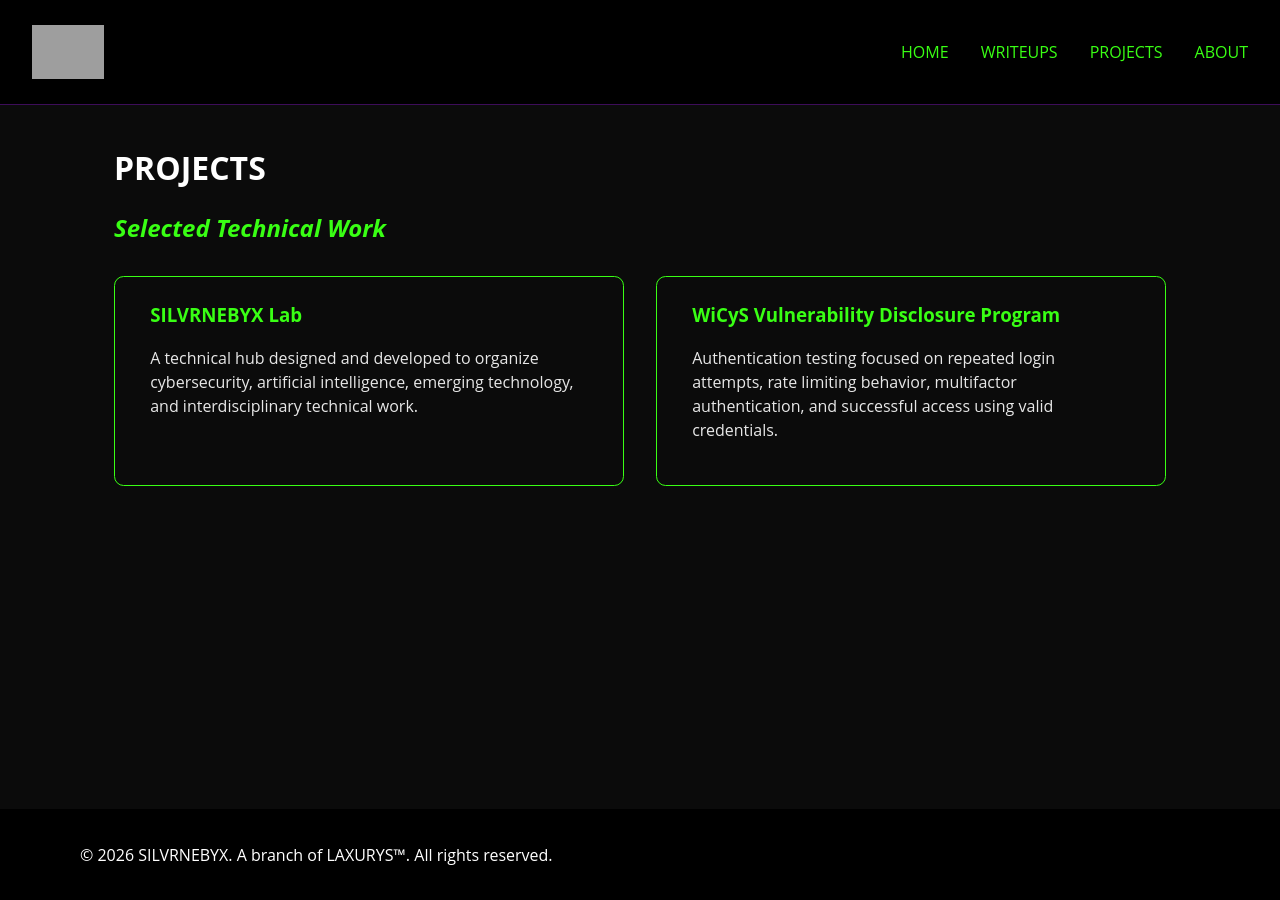
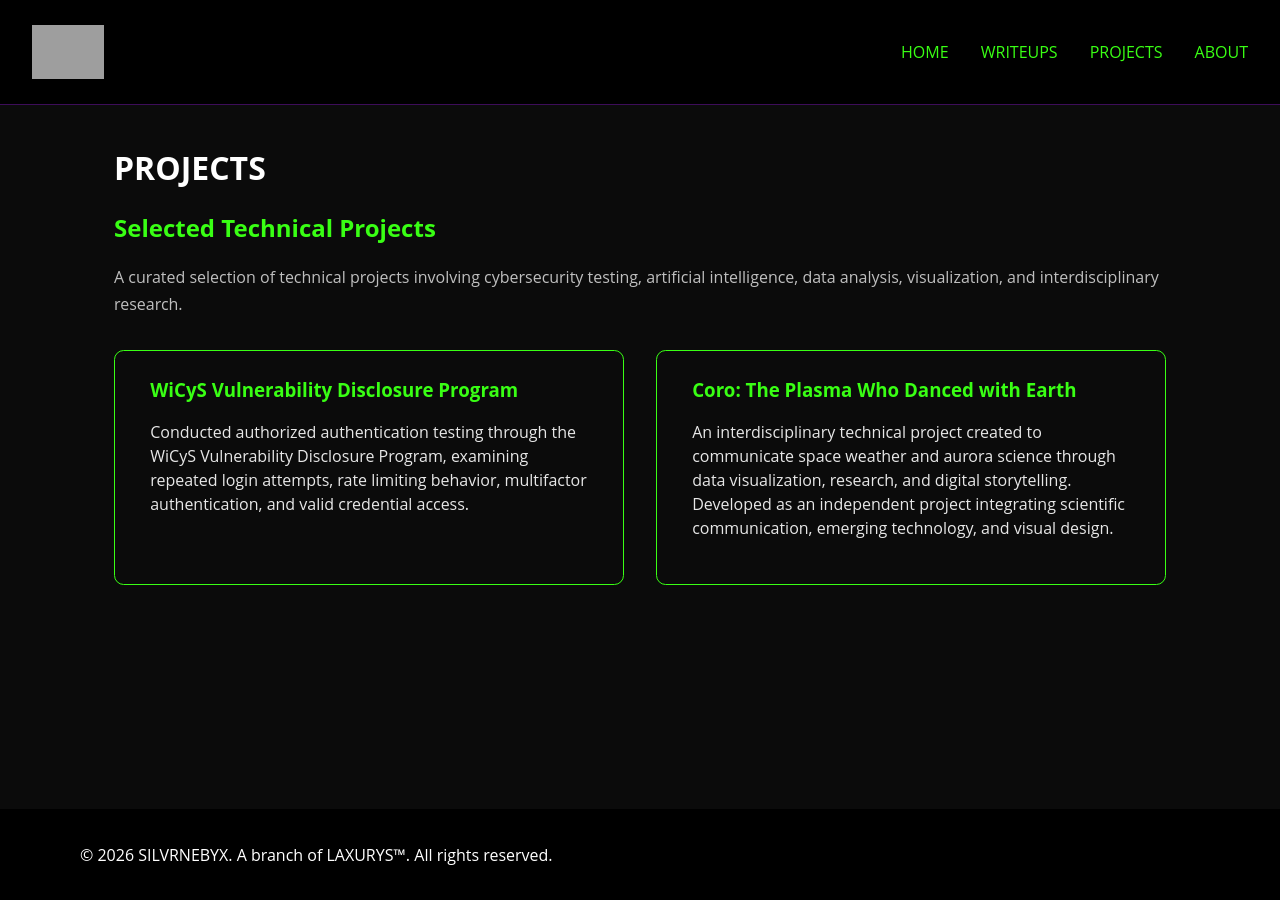
Before and after one commit to glsanclem/silvrnebyxlab, a Jekyll site: the page built from projects.md, in a window 1280 px wide. Built offline with Jekyll 4.4.1, drawn with Linux system fonts in a browser that asks for light colours; grey boxes are pictures that could not be loaded.

Commit message:
Revise project titles and descriptions in projects.md
Updated project descriptions and titles for clarity.

```diff
--- a/projects.md
+++ b/projects.md
@@ -5,18 +5,24 @@ title: "Projects"
 
 # PROJECTS
 
-## *Selected Technical Work*
+## Selected Technical Projects
+
+<div class="network-divider">
+  <span class="network-node"></span>
+</div>
+
+A curated selection of technical projects involving cybersecurity testing, artificial intelligence, data analysis, visualization, and interdisciplinary research.
 
 <div class="challenge-grid">
 
 <div class="challenge-box">
-<h3>SILVRNEBYX Lab</h3>
-<p>A technical hub designed and developed to organize cybersecurity, artificial intelligence, emerging technology, and interdisciplinary technical work.</p>
+<h3>WiCyS Vulnerability Disclosure Program</h3>
+<p>Conducted authorized authentication testing through the WiCyS Vulnerability Disclosure Program, examining repeated login attempts, rate limiting behavior, multifactor authentication, and valid credential access.</p>
 </div>
 
 <div class="challenge-box">
-<h3>WiCyS Vulnerability Disclosure Program</h3>
-<p>Authentication testing focused on repeated login attempts, rate limiting behavior, multifactor authentication, and successful access using valid credentials.</p>
+<h3>Coro: The Plasma Who Danced with Earth</h3>
+<p>An interdisciplinary technical project created to communicate space weather and aurora science through data visualization, research, and digital storytelling. Developed as an independent project integrating scientific communication, emerging technology, and visual design.</p>
 </div>
 
 </div>
```
